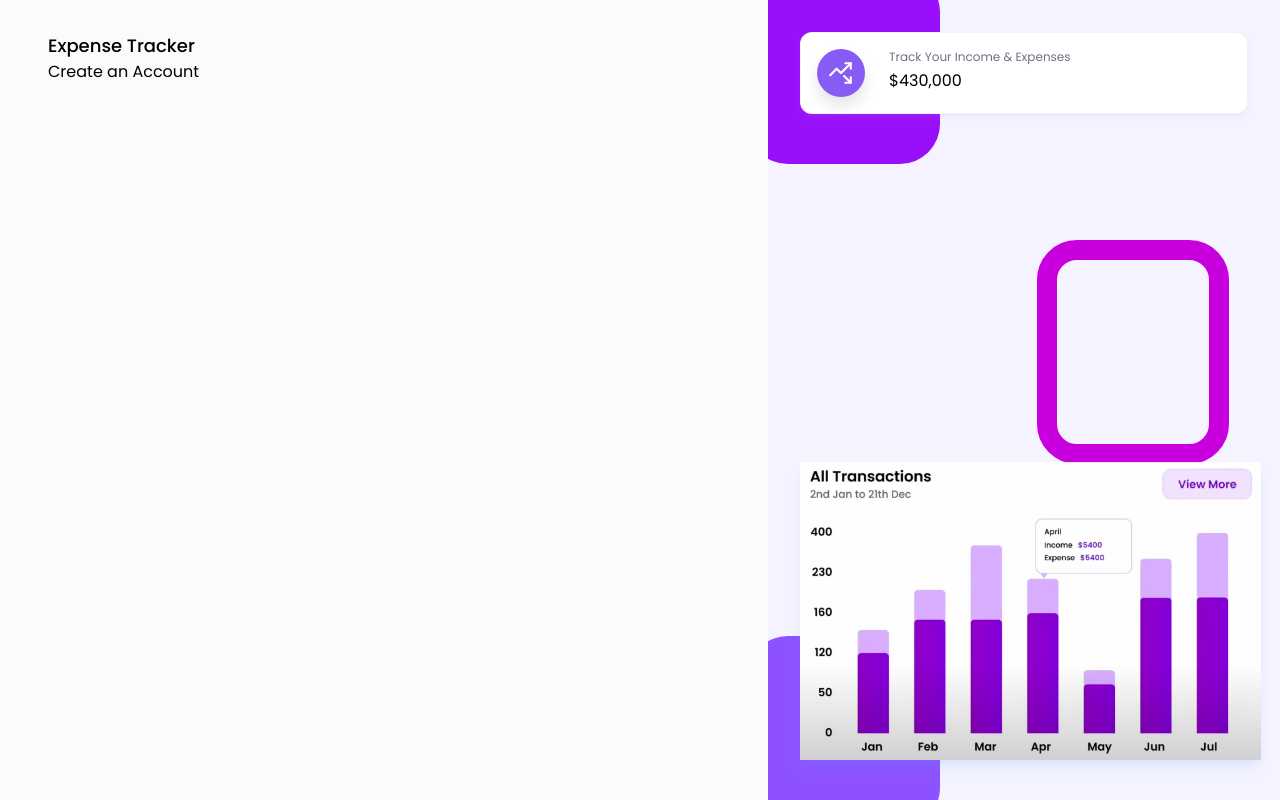
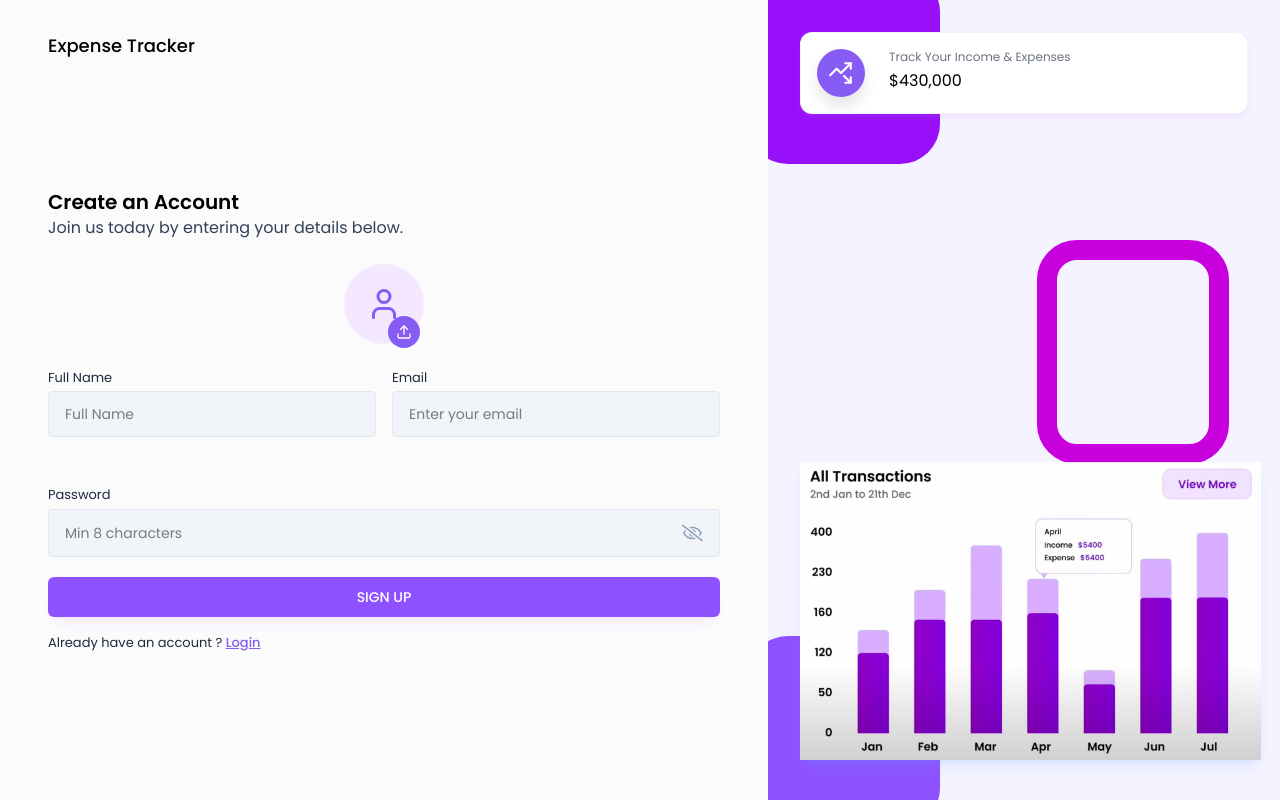
Before and after one commit to keshavchuadhary/Expense-tracker, a React (Vite) app in the folder frontend/expense-tracker/: page /signUp in a window 1280 px wide. Built offline with nearby package versions, Linux system fonts and the light colour scheme.

Commit message:
sign up ui implemented

```diff
--- /dev/null
+++ b/frontend/expense-tracker/src/components/inputs/ProfilePhotoSelector.jsx
@@ -0,0 +1,73 @@
+import React, { useRef, useState} from 'react'
+import { LuUser, LuUpload, LuTrash } from 'react-icons/lu'
+
+const ProfilePhotoSelector = ({image, setImage}) => {
+    const inputRef = useRef(null)
+    const [previewUrl, setPreviewUrl] = useState(null)
+
+    const handleImageChange = (e) => {
+        const file = e.target.files[0]
+        if (file) {
+            //Update the image state
+
+            setImage(file);
+
+            //Create a preview URL
+            const preview = URL.createObjectURL(file);
+            setPreviewUrl(preview);
+        }
+    }
+
+    const handleRemoveImage = () => {
+        setImage(null);
+        setPreviewUrl(null);
+    }
+
+    const onChooseFile = () => {
+        inputRef.current.click();
+    }
+
+
+  return (
+    <div className='flex justify-center mb-6'>
+        <input
+            type="file"
+            accept="image/*"
+            ref={inputRef}
+            onChange={handleImageChange}
+            className='hidden'
+        />
+
+        {!image ? (
+            <div className='w-20 h-20 flex items-center justify-center bg-purple-100 rounded-full relative'>
+                < LuUser className='text-4xl text-primary'/>
+
+                <button
+                    type='button'
+                    className='w-8 h-8 flex items-center justify-center bg-primary text-white rounded-full absolute -bottom-1 right-1'
+                    onClick={onChooseFile}
+                >
+                    <LuUpload/>
+                </button>
+            </div>
+        ) : (
+            <div className='relative'>
+                <img
+                    src={previewUrl || URL.createObjectURL(image)}
+                    alt="Profile"
+                    className='w-24 h-24 rounded-full'
+                />
+                <button
+                    type='button'
+                    className='w-8 h-8 flex items-center justify-center bg-red-500 text-white rounded-full absolute -bottom-1 right-1'
+                    onClick={handleRemoveImage}
+                >
+                    <LuTrash/>
+                </button>
+            </div>
+        )}
+    </div>
+  )
+}
+
+export default ProfilePhotoSelector
--- a/frontend/expense-tracker/src/pages/Auth/SignUp.jsx
+++ b/frontend/expense-tracker/src/pages/Auth/SignUp.jsx
@@ -2,7 +2,8 @@
 import Input from "../../components/inputs/Input"
 import { validateEmail } from '../../utils/helper'
 import AuthLayout from '../../components/layout/AuthLayout'
-import { Link, useNavigate } from 'react-router-dom'
+import { Link, useNavigate } from 'react-router-dom';
+import ProfilePhotoSelector from '../../components/inputs/ProfilePhotoSelector'
 
 const SignUp = () => {
   const [profilePic, setProfilePic] = useState(null);
@@ -15,13 +16,94 @@
   const navigate = useNavigate();
 
   //Handle SignUp Form Submit
-  const handleSignUp = async (e) => {}
+  const handleSignUp = async (e) => {
+    e.preventDefault();
+
+    if (!profilePic) {
+      setError("Please upload a profile picture");
+      return;
+    }
+
+    if (!validateEmail(email)) {
+      setError("Please enter a valid email address");
+      return;
+    }
+
+    if (!fullName) {
+      setError("Please enter your full name");
+      return;
+    }
+
+    if (!password) {
+      setError("Please enter your password");
+      return;
+    }
+
+    setError("");
+
+    // Call the signup API
+  }
 
 
   return (
     <AuthLayout>
-      <div className=''>
-        <h3>Create an Account</h3>
+      <div className='lg:w-[100%] h-auto md:h-full mt-10 md:mt-0 flex flex-col justify-center'>
+        <h3 className='text-xl font-semibold text-black'>Create an Account</h3>
+        <p className='text-x5 text-slate-700 nt-[5px] mb-6'>
+          Join us today by entering your details below.
+        </p>
+
+
+        <form onSubmit={handleSignUp} className=''>
+
+          <ProfilePhotoSelector image={profilePic} setImage={setProfilePic} />
+
+          <div className='grid grid-cols-1 md:grid-cols-2 gap-4'>
+            <Input
+            value={fullName}
+            onChange={(e) => setFullName(e.target.value)}
+            type="text"
+            placeholder="Full Name"
+            label="Full Name"
+            required
+            />
+
+            <Input
+            value={email}
+            onChange={({target}) => setEmail(target.value)}
+            label="Email"
+            placeholder="Enter your email"
+            type="email"
+            required
+          />
+
+          <div className='col-span-2'>
+            <Input
+            value={password}
+            onChange={({target}) => setPassword(target.value)}
+            label="Password"
+            placeholder="Min 8 characters"
+            minLength={8}
+            maxLength={20}
+            type="password"
+            required
+            />
+          </div>
+          </div>
+
+            {error && <p className='text-red-500 text-xs pb-2.5'>{error}</p>}
+
+            <button type='submit' className='btn-primary'>
+             SIGN UP
+            </button>
+
+            <p className='text-[13px] text-slate-800 mt-3'>
+                Already have an account ?{' '}
+              <Link className='font-medium text-primary underline' to='/login'>
+                 Login
+              </Link>
+            </p>
+        </form>
       </div>
     </AuthLayout>
   )
```
